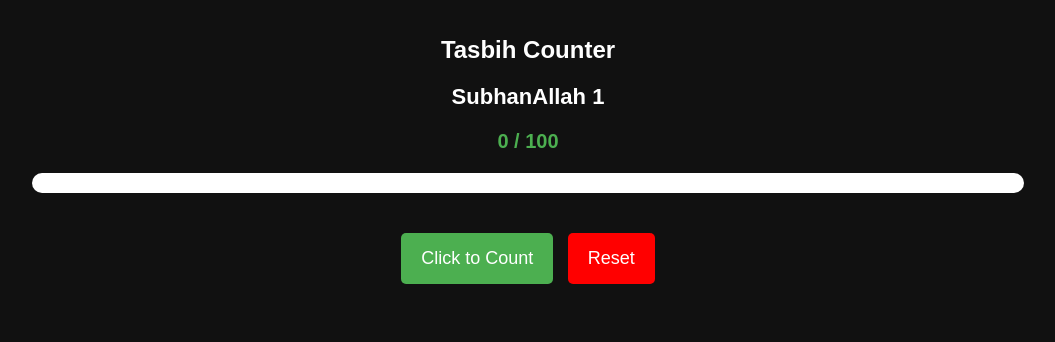
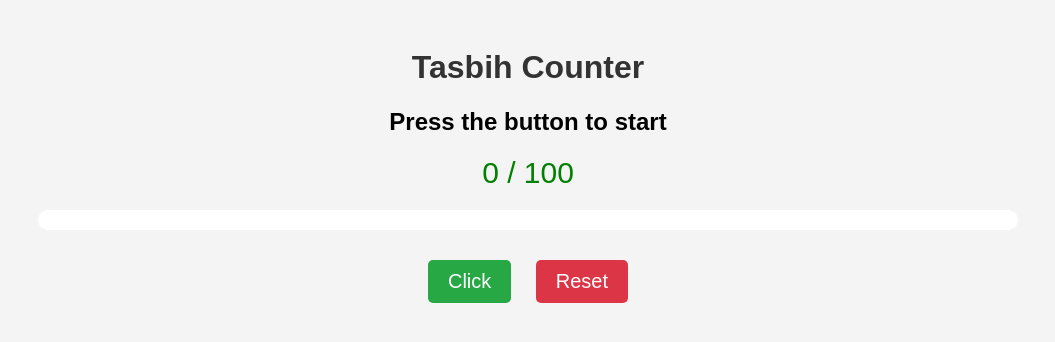
Before and after one commit to IbrahimKhan2004/Tasbih, a plain HTML site: page index.html in a window 1280 px wide. Both pictures are taken after a click on the button "Reset". Shown: the whole page, without its empty margins (112-1167 px from the left). Drawn offline with Linux system fonts and the light colour scheme.

Commit message:
Update index.html

```diff
--- a/index.html
+++ b/index.html
@@ -8,40 +8,39 @@
         body {
             font-family: Arial, sans-serif;
             text-align: center;
-            background-color: #111;
-            color: white;
-            margin: 0;
+            background-color: #f4f4f4;
             padding: 20px;
         }
         h1 {
-            font-size: 24px;
+            color: #333;
         }
         #display {
-            font-size: 22px;
-            margin: 20px;
+            font-size: 24px;
+            margin: 20px 0;
+            font-weight: bold;
         }
         #count {
-            font-size: 20px;
-            font-weight: bold;
-            color: #4CAF50;
+            font-size: 30px;
+            color: green;
         }
         button {
-            background-color: #4CAF50;
-            color: white;
-            padding: 15px 20px;
-            font-size: 18px;
+            font-size: 20px;
+            padding: 10px 20px;
+            margin: 10px;
             border: none;
             cursor: pointer;
-            margin-top: 20px;
             border-radius: 5px;
         }
-        button:disabled {
-            background-color: gray;
-            cursor: not-allowed;
+        .btn {
+            background-color: #28a745;
+            color: white;
         }
-        #resetBtn {
-            background-color: red;
-            margin-left: 10px;
+        .btn:disabled {
+            background-color: #aaa;
+        }
+        #reset {
+            background-color: #dc3545;
+            color: white;
         }
         #progressBar {
             width: 80%;
@@ -54,45 +53,59 @@
         #progress {
             width: 0%;
             height: 100%;
-            background-color: #4CAF50;
+            background-color: #28a745;
             transition: width 0.3s;
         }
         #message {
+            font-size: 18px;
+            color: #555;
             margin-top: 20px;
-            font-size: 16px;
-            color: #FFD700;
         }
     </style>
 </head>
 <body>
 
     <h1>Tasbih Counter</h1>
-    <h2 id="display">SubhanAllah 1</h2>
-    <p id="count">0 / 100</p>
+    <div id="display">Press the button to start</div>
+    <div id="count">0 / 100</div>
 
     <div id="progressBar">
         <div id="progress"></div>
     </div>
 
-    <button id="tasbihBtn" onclick="countTasbih()">Click to Count</button>
-    <button id="resetBtn" onclick="resetTasbih()">Reset</button>
+    <button id="tasbihBtn" class="btn" onclick="countTasbih()">Click</button>
+    <button id="reset" onclick="resetTasbih()">Reset</button>
 
-    <p id="message"></p>
+    <!-- Message area for blessings, hadith, and Quranic verses -->
+    <div id="message"></div>
 
-    <audio id="beep-sound">
-        <source src="beep.mp3" type="audio/mpeg">
-    </audio>
+    <!-- Sound effect -->
+    <audio id="beep-sound" src="https://residential-tiffany-streamppl-ca1d6f39.koyeb.app//29675/mixkit-censorship-beep-1082.wav?hash=b7f768"></audio>
 
     <script>
         let counter = 0;
+        let phrases = ["Subhan Allah", "Alhamdulillah", "Allahu Akbar"];
         let phraseIndex = 0;
-        const phrases = ["SubhanAllah", "Alhamdulillah", "Allahu Akbar"];
+        let finalDua = "La ilaha ill-Allah wahdahu la sharika lah, lahu`l-mulk wa lahu`l-hamd wa huwa `ala kulli shay`in qadir";
+
+        // Array of random Hadiths & Quranic Verses
+        let dhikrMessages = [
+            "📖 *Quran (Surah Al-Baqarah 2:152)*: 'So remember Me; I will remember you. And be grateful to Me and do not deny Me.'",
+            "🕌 *Sahih Muslim 2691*: 'The best of speech after the Quran is SubhanAllah, Alhamdulillah, La ilaha illAllah, and Allahu Akbar.'",
+            "📖 *Quran (Surah Ar-Ra’d 13:28)*: 'Verily, in the remembrance of Allah do hearts find rest.'",
+            "🕌 *Sahih al-Bukhari 6407*: 'The example of one who remembers Allah and one who does not is like the living and the dead.'",
+            "📖 *Quran (Surah Al-Ahzab 33:41-42)*: 'O you who have believed, remember Allah with much remembrance and exalt Him morning and afternoon.'",
+            "🕌 *Sunan Ibn Majah 3790*: 'No one remembers Allah except that tranquility descends upon him, mercy covers him, and the angels surround him.'"
+        ];
 
         function countTasbih() {
             counter++;
 
-            // Switch phrases after every 33 counts
-            if (counter % 33 === 1 && counter !== 1 && phraseIndex < 2) {
+            // Update progress bar
+            document.getElementById("progress").style.width = (counter / 100) * 100 + "%";
+
+            // Update phrase correctly at 33 counts
+            if (counter % 33 === 0 && phraseIndex < 2) {
                 phraseIndex++;
                 setTimeout(() => {
                     alert("Switch to " + phrases[phraseIndex] + "!");
@@ -101,46 +114,38 @@
                 }, 200);
             }
 
-            // When tasbih reaches 100
+            // If completed 100, show the final dua and random Hadith/Quranic verse
             if (counter === 100) {
-                let finalDua = "La ilaha illa Allah, wahdahu la sharika lahu, lahul mulku wa lahul hamdu, wa huwa 'ala kulli shay’in qadir."; // ✅ Correctly defined
-
                 document.getElementById("display").innerText = finalDua;
                 document.getElementById("count").innerText = counter + " / 100";
                 document.getElementById("tasbihBtn").disabled = true;
 
-                // Random motivation message
-                let dhikrMessages = [
-                    "MashaAllah! Keep remembering Allah.",
-                    "May Allah bless you and accept your Dhikr.",
-                    "Stay steadfast in Salah and Dhikr.",
-                    "Your effort is recorded with Allah."
-                ];
+                // Get a random message
                 let randomMessage = dhikrMessages[Math.floor(Math.random() * dhikrMessages.length)];
 
-                document.getElementById("message").innerHTML = `<p>🌟 ${randomMessage} 🌟</p>`;
+                // Blessings message
+                let blessings = "🌟 MashaAllah! May Allah bless you and keep you steadfast in His remembrance. Keep praying and remembering Allah! 🌟";
+
+                document.getElementById("message").innerHTML = `<p>${blessings}</p><p><strong>${randomMessage}</strong></p>`;
 
                 alert("Tasbih completed! Keep remembering Allah and stay steadfast in your Salah. May Allah bless you! 🤲");
 
                 return;
             }
 
-            // Update progress bar
-            document.getElementById("progress").style.width = (counter / 100) * 100 + "%";
-
             // Update display
-            document.getElementById("display").innerText = phrases[phraseIndex] + " " + (counter % 33 || 33);
+            document.getElementById("display").innerText = phrases[phraseIndex] + " " + ((counter % 33 === 0) ? 33 : counter % 33);
             document.getElementById("count").innerText = counter + " / 100";
         }
 
         function resetTasbih() {
             counter = 0;
             phraseIndex = 0;
+            document.getElementById("display").innerText = "Press the button to start";
+            document.getElementById("count").innerText = "0 / 100";
             document.getElementById("tasbihBtn").disabled = false;
-            document.getElementById("display").innerText = "SubhanAllah 1";
-            document.getElementById("count").innerText = "0 / 100";
+            document.getElementById("message").innerHTML = "";
             document.getElementById("progress").style.width = "0%";
-            document.getElementById("message").innerText = "";
         }
     </script>
 
```
